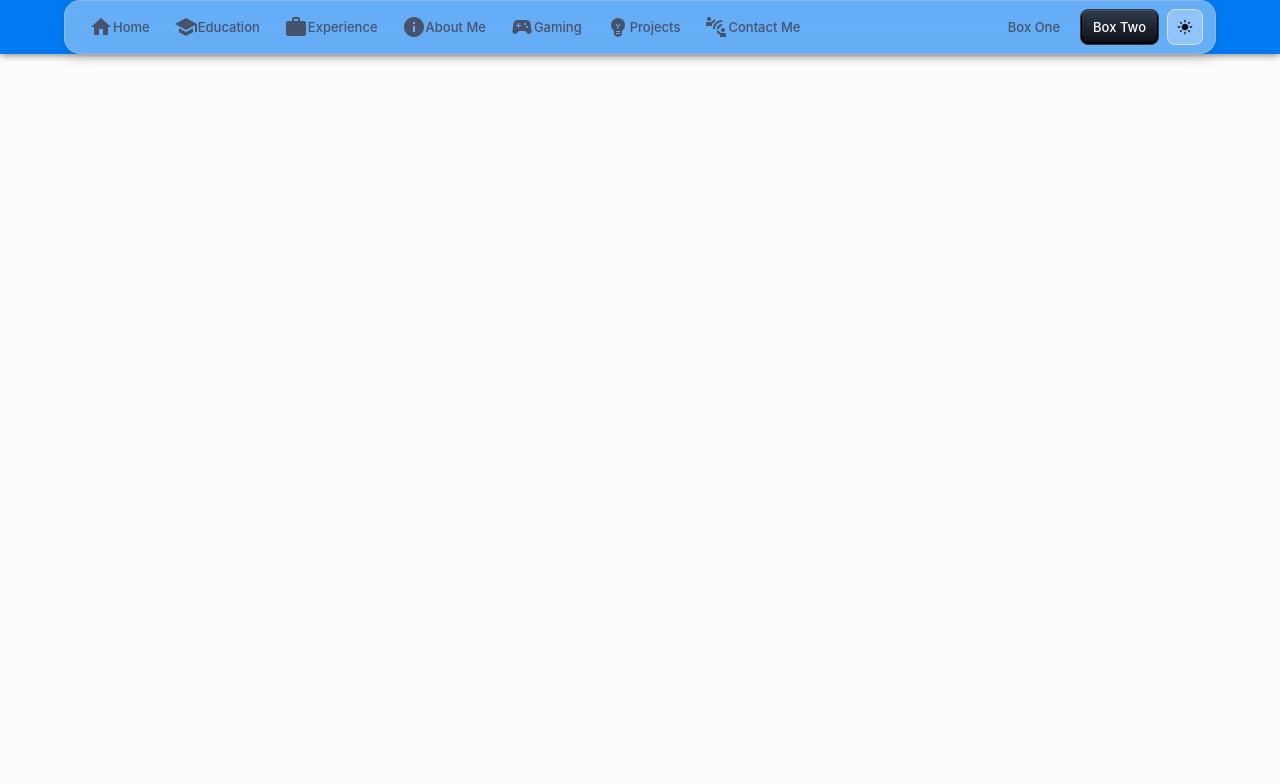
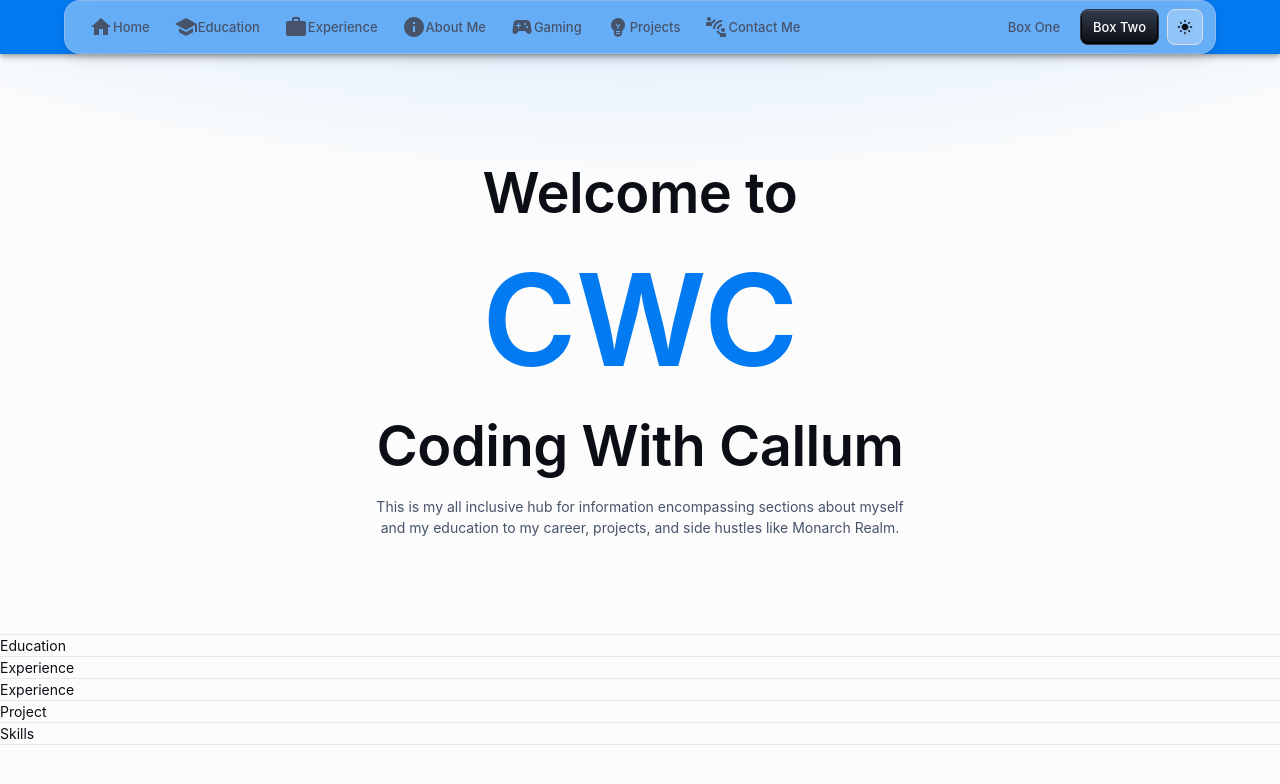
Before and after one commit to CodingWithCallum/Portfolio, a React (Create React App) app: page / in a window 1280 px wide. Shown: the top 784 px of the page. Built offline with nearby package versions, Linux system fonts and the light colour scheme.

Commit message:
Created hero element and populated content - lacks logo

```diff
--- a/src/App.js
+++ b/src/App.js
@@ -6,15 +6,32 @@ import Container from '@mui/material/Container';
 import AppTheme from './Components/Theme/AppTheme';
 import { Outlet } from 'react-router';
 import Grid from '@mui/material/Grid2';
+import Hero from './Components/Hero/Hero';
+import Education from './Pages/Education';
+import Experience from './Pages/Experience';
+import Gaming from './Pages/Experience';
+import Project from './Pages/Project';
+import Skills from './Pages/Skills';
+import { Divider } from '@mui/material';
 
 export default function App(props){
   return (
-    <AppTheme {...props}>
+  <AppTheme {...props}>
       <CssBaseline enableColorScheme/>
       <NavbarV2/>
-      <Container maxWidth="lg" component="main" sx={{display:'flex', flexDirection: 'column', my:16, gap:4}}>
-
-      </Container>
-    </AppTheme>
-  )
-}
+      <Hero/>
+      <div>
+          <Divider/>
+        <Education/>
+          <Divider/>
+        <Experience/>
+          <Divider/>
+        <Gaming/>
+          <Divider/>
+        <Project/>
+          <Divider/>
+        <Skills/>
+          <Divider/>
+      </div>
+  </AppTheme>
+  )}
--- /dev/null
+++ b/src/Components/Hero/Hero.js
@@ -0,0 +1,52 @@
+import React from 'react';
+import Box from '@mui/material/Box';
+import Button from '@mui/material/Button';
+import Container from '@mui/material/Container';
+import InputLabel from '@mui/material/InputLabel';
+import Link from '@mui/material/Link';
+import Stack from '@mui/material/Stack';
+import TextField from '@mui/material/TextField';
+import Typography from '@mui/material/Typography';
+import visuallyHidden from '@mui/utils/visuallyHidden';
+import { styled } from '@mui/material/styles';
+import { HeroStyles } from './HeroStyles';
+
+    const StyledBox = styled('div')(({ theme }) => ({
+        alignSelf: 'center',
+        width: '100%',
+        height: 400,
+        marginTop: theme.spacing(8),
+        borderRadius: (theme.vars || theme).shape.borderRadius,
+        outline: '6px solid',
+        outlineColor: 'hsla(220, 25%, 80%, 0.2)',
+        border: '1px solid',
+        borderColor: (theme.vars || theme).palette.grey[200],
+        boxShadow: '0 0 12px 8px hsla(220, 25%, 80%, 0.2)',
+        backgroundImage: `url(${process.env.TEMPLATE_IMAGE_URL || 'https://mui.com'}/static/screenshots/material-ui/getting-started/templates/dashboard.jpg)`,
+        backgroundSize: 'cover',
+        [theme.breakpoints.up('sm')]: {marginTop: theme.spacing(10), height: 700,},...theme.applyStyles('dark', {
+        boxShadow: '0 0 24px 12px hsla(210, 100%, 25%, 0.2)',
+        backgroundImage: `url(${process.env.TEMPLATE_IMAGE_URL || 'https://mui.com'}/static/screenshots/material-ui/getting-started/templates/dashboard-dark.jpg)`,
+        outlineColor: 'hsla(220, 20%, 42%, 0.1)',
+        borderColor: (theme.vars || theme).palette.grey[700],}),
+    }));
+
+    export default function Hero() {
+    return (
+        <Box id="hero" sx={(theme) => ({width: '100%', backgroundRepeat: 'no-repeat',
+            backgroundImage: 'radial-gradient(ellipse 80% 50% at 50% -20%, hsl(210, 100%, 90%), transparent)', ...theme.applyStyles('dark', {
+            backgroundImage:'radial-gradient(ellipse 80% 50% at 50% -20%, hsl(210, 100%, 16%), transparent)',}),})}>
+
+            <Container sx={HeroStyles.Container1}>
+                <Stack spacing={2} useFlexGap sx={HeroStyles.Stack1}>
+                    <Typography variant="h1" sx={HeroStyles.TypoHead}>Welcome&nbsp;to</Typography>
+                    <Typography variant='h1' sx={(theme) => ({color:'primary.main',...theme.applyStyles('dark', {color: 'primary.light',}), fontSize:128, textAlign:'center'})}>CWC</Typography> {/*need to create a logo here*/}
+                    <Typography variant="h1" sx={HeroStyles.TypoHead}>Coding With Callum</Typography>
+                    <Typography sx={HeroStyles.TypoDesc}>
+                        This is my all inclusive hub for information encompassing sections about myself <br/>
+                        and my education to my career, projects, and side hustles like Monarch Realm.
+                    </Typography>
+                </Stack>
+            </Container>
+        </Box>
+    );}
--- /dev/null
+++ b/src/Components/Hero/HeroStyles.js
@@ -0,0 +1,33 @@
+export const HeroStyles = {
+    Container1: {
+        display: 'flex',
+        flexDirection: 'column',
+        alignItems: 'center',
+        pt: { xs: 14, sm: 20 },
+        pb: { xs: 8, sm: 12 },
+    },
+    Box1: {
+        width: '100%',
+        backgroundRepeat: 'no-repeat',
+        backgroundImage: 'radial-gradient(ellipse 80% 50% at 50% -20%, hsl(210, 100%, 90%), transparent)',
+    },
+    Stack1: {
+        alignItems: 'center',
+        width: { xs: '100%', sm: '70%' }
+    },
+    TypoHead: {
+        display: 'flex',
+        flexDirection: { xs: 'column', sm: 'row' },
+        alignItems: 'center',
+        fontSize: 'clamp(3rem, 10vw, 3.5rem)',
+    },
+    TypoDesc:{
+        textAlign: 'center',
+        color: 'text.secondary',
+        width: { sm: '100%', md: '80%' },
+    },
+    StackFlexGap: { pt: 2, width: {xs: '100%', sm: '350px'}
+    },
+    TextProps: {htmlInput: {autoComplete: 'off','aria-label': 'Enter your email address',},
+    },
+}
```
